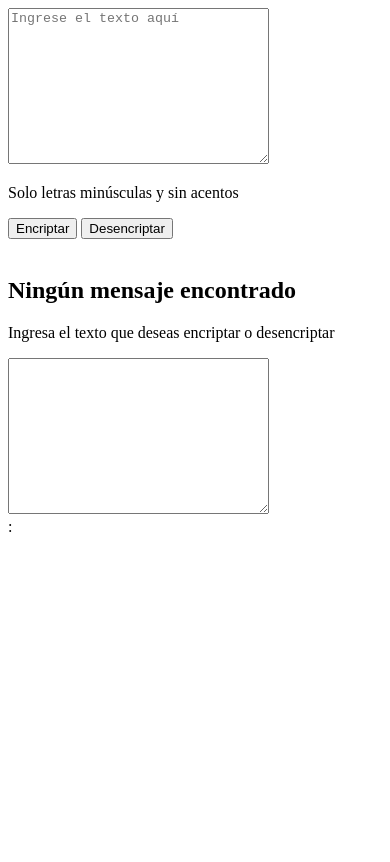
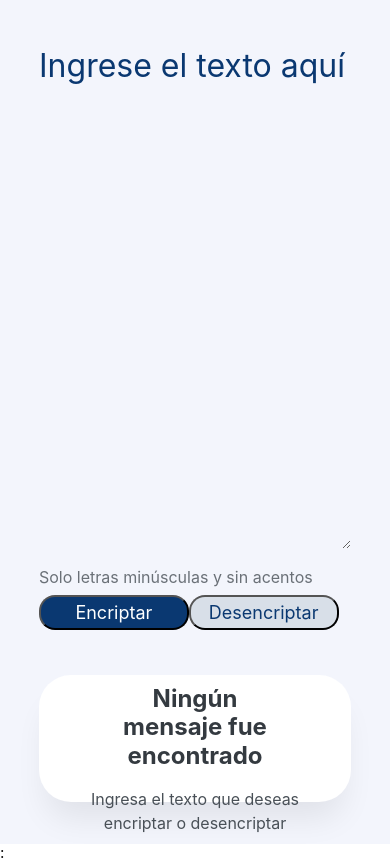
Before and after one commit to Josue-AV/encriptador-de-texto, a plain HTML site: page index.html in a window 390 px wide. Drawn offline with Linux system fonts and the light colour scheme.

Commit message:
Diseño de la aplicación con CSS y responsive deisign junto con la funcionalidad de encriptar un texto

```diff
--- a/index.html
+++ b/index.html
@@ -1,5 +1,5 @@
 <!DOCTYPE html>
-<html lang="en">
+<html lang="es">
 <head>
     <meta charset="UTF-8">
     <meta name="viewport" content="width=device-width, initial-scale=1.0">
@@ -20,11 +20,11 @@
         </div>
     </div>
     <div class="encriptado">
-        <img src="" alt="" id="muñeco">
+        <img src="/img/muñeco.png" alt="" id="muñeco">
         <div class="mensaje-encriptado" id="mensaje-encriptado">
-            <h2 id="titulo-mensaje">Ningún mensaje encontrado</h2>
+            <h2 id="titulo-mensaje">Ningún mensaje fue encontrado</h2>
             <p id="parrafo">Ingresa el texto que deseas encriptar o desencriptar</p>
-            <textarea name="mensaje" id="mensaje" cols="30" rows="10" class="mensaje"></textarea>
+            <!-- <textarea name="mensaje" id="mensaje" cols="30" rows="10" class="mensaje"></textarea> -->
         </div>
     </div>
 </div>
--- a/index.js
+++ b/index.js
@@ -0,0 +1,25 @@
+function encriptar(){
+    let texto = document.getElementById("texto").value;
+    let tituloMensaje = document.getElementById("titulo-mensaje");
+    let parrafo = document.getElementById("parrafo");
+    let muñeco = document.getElementById("muñeco");
+
+    let textoCifrado = texto
+        .replace(/e/gi, "enter")
+        .replace(/i/gi, "ines")
+        .replace(/a/gi, "ai")
+        .replace(/o/gi, "ober")
+        .replace(/u/gi, "ufat")
+
+    if (texto.length != 0) {
+        document.getElementById("texto").value = textoCifrado;
+        tituloMensaje.textContent = "Texto encriptado con éxito";
+        parrafo.textContent = "";
+        muñeco.src = "/img/encriptado.jpg";
+    } else{
+        muñeco.src = "/img/muñeco.png";
+        tituloMensaje.textContent = "Ningún mensaje fue encontrado";
+        parrafo.textContent = "Ingresa el texto que deseas encriptar o desencriptar";
+        alert("Debes ingresar algún texto");
+        }
+}
--- a/styles.css
+++ b/styles.css
@@ -0,0 +1,232 @@
+* {
+    margin: 0;
+    padding: 0;
+}
+
+.container{
+    position: relative;
+    width: 100vw;
+    height: 100vh;
+    background: #f3f5fc;
+}
+
+.texto{
+    position: absolute;
+    width: 42%;
+    height: 60%;
+    left: 12%;
+    top: 15%;
+    border: none;
+    font-family: "Inter";
+    font-style: normal;
+    font-weight: 400;
+    font-size: 32px;
+    line-height: 150%;
+    background-color: #f3f5fc;
+}
+
+.texto::placeholder{
+    color: #0a3871;
+}
+
+.texto:focus,
+.texto:active{
+    border: none;
+    outline: none;
+}
+
+.terminos{
+    display: flex;
+    flex-direction: row;
+    align-items: center;
+    padding: 0px;
+    gap: 8%;
+    position: absolute;
+    width: 80%;
+    left: 12%;
+    top: 80%;
+}
+
+.terminos p {
+    font-family: "Inter";
+    font-style: normal;
+    font-size: 12%;
+    line-height: 150%;
+    color: #495057;
+    opacity: 0.8;
+    flex: none;
+    order: 1;
+    flex-grow: 0;
+}
+
+.botones {
+    display: flex;
+    flex-direction: row;
+    align-items: flex-start;
+    padding: 1% 0;
+    position: absolute;
+    width: 80%;
+    left: 12%;
+    top: 82%;
+}
+
+.btn-encriptar{
+    align-items: center;
+    justify-content: center;
+    padding: 2%;
+    gap: 8px;
+    width: 25%;
+    background-color: #0a3871;
+    border-radius: 24px;
+    font-family: "Inter";
+    font-size: 18px;
+    line-height: 19px;
+    text-align: center;
+    color: #fff;
+}
+
+.btn-desencriptar{
+    box-sizing: border-box;
+    display: flex;
+    flex-direction: row;
+    align-items: flex-start;
+    justify-content: center;
+    padding: 2%;
+    gap: 8px;
+    width: 25%;
+    background: #d8dfe8;
+    border: 1% solid #0a3871;
+    border-radius: 24px;
+    font-family: "Inter";
+    font-weight: 400;
+    font-size: 18px;
+    line-height: 19px;
+    text-align: center;
+    color: #0a3871;
+}
+
+.btn-desencriptar:hover,
+.btn-encriptar:hover {
+    margin: 0.3%;
+    width: 24.5%;
+    padding: 1.8%;
+}
+
+.encriptado{
+    display: flex;
+    justify-content: center;
+    position: absolute;
+    width: 30%;
+    height: 90%;
+    left: 60%;
+    top: 5%;
+    background: #fff;
+    box-shadow: 0px 24px 32px -8px rgba(0, 0, 0, 0.08);
+    border-radius: 32px;
+}
+
+.mensaje-encriptado{
+    display: flex;
+    flex-direction: column;
+    align-items: center;
+    justify-content: center;
+    padding: 1%;
+    gap: 16px;
+    position: absolute;
+    width: 100%;
+    top: 65%;
+    text-align: center;
+}
+
+.mensaje-encriptado h2{
+    width: 60%;
+    font-family: "Inter";
+    font-style: normal;
+    font-weight: 700;
+    font-size: 24px;
+    line-height: 120%;
+    text-align: center;
+    color: #343a40;
+}
+
+.mensaje-encriptado p{
+    width: 80%;
+    font-family: "Inter";
+    font-weight: 400;
+    font-size: 16px;
+    line-height: 150%;
+    text-align: center;
+    color: #495057;
+}
+
+.encriptado img{
+    position: absolute;
+    width: 80%;
+    height: 50%;
+    top: 15%;
+}
+
+/* Responsive design */
+@media (max-width: 57.5em){
+    .container{
+    display: flex;
+    flex-direction: row;
+}
+
+.encriptar{
+    width: 100%;
+}
+
+.texto{
+    width: 80%;
+    height: 60%;
+    left: 10%;
+    top: 5%;
+}
+
+.terminos{
+    width: 80%;
+    left: 10%;
+    top: 67%;
+}
+
+.terminos p{
+    font-size: 16px;
+}
+
+.botones{
+    width: 80%;
+    left: 10%;
+    top: 70%;
+}
+
+.btn-encriptar, .btn-desencriptar{
+    width: 48%;
+    border-radius: 16px;
+}
+
+.btn-encriptar:hover, .btn-desencriptar:hover{
+    margin: 0.3%;
+    width: 47.5;
+    padding: 1.8%;
+}
+
+.encriptado{
+    width: 80%;
+    height: 15%;
+    left: 10%;
+    top: 80%;
+}
+
+.mensaje-encriptado{
+    width: 100%;
+    top: 5%;
+}
+
+.encriptado img{
+    margin-top: 0;
+    display: none;
+    visibility: hidden;
+}
+
+}
```
Also changed, not shown: img/desencriptado.jpg (added), img/encriptado.jpg (added), img/muñeco.png (added).
